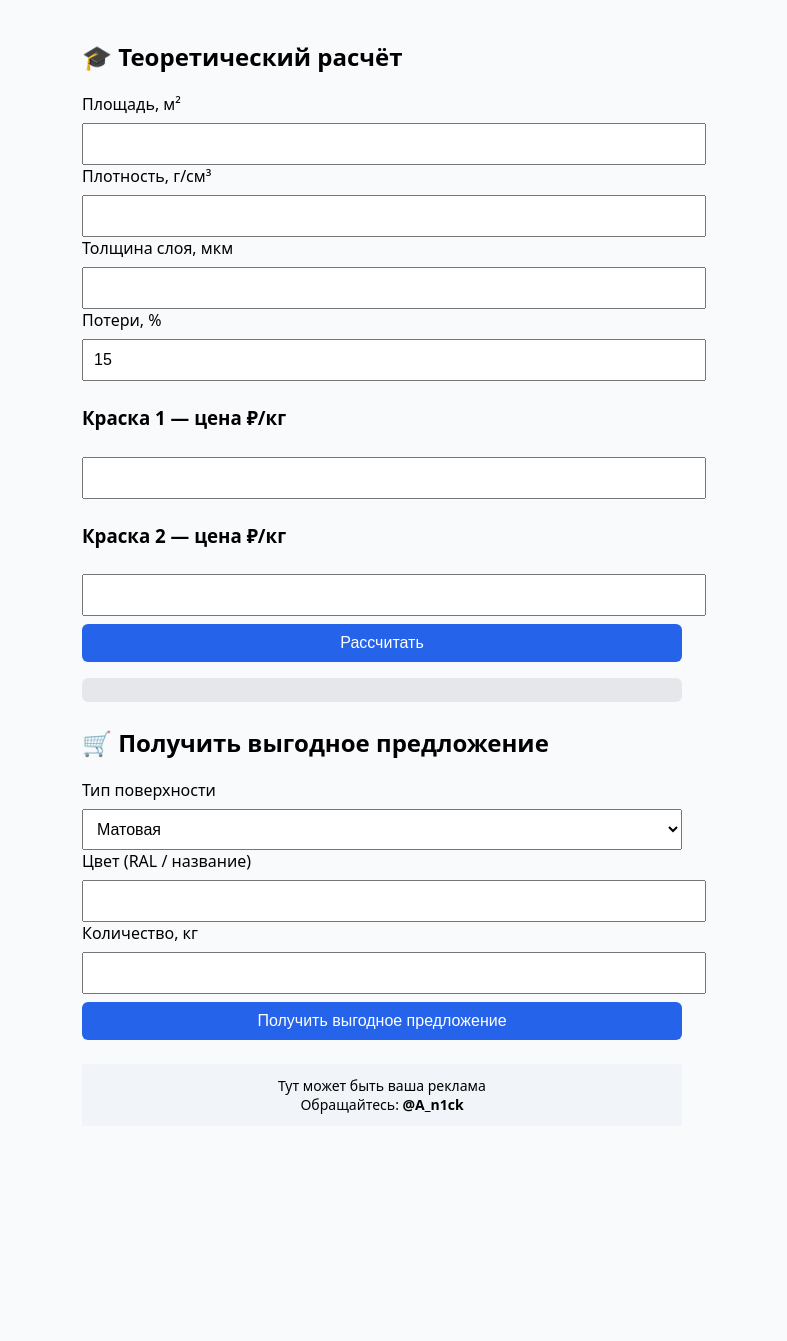
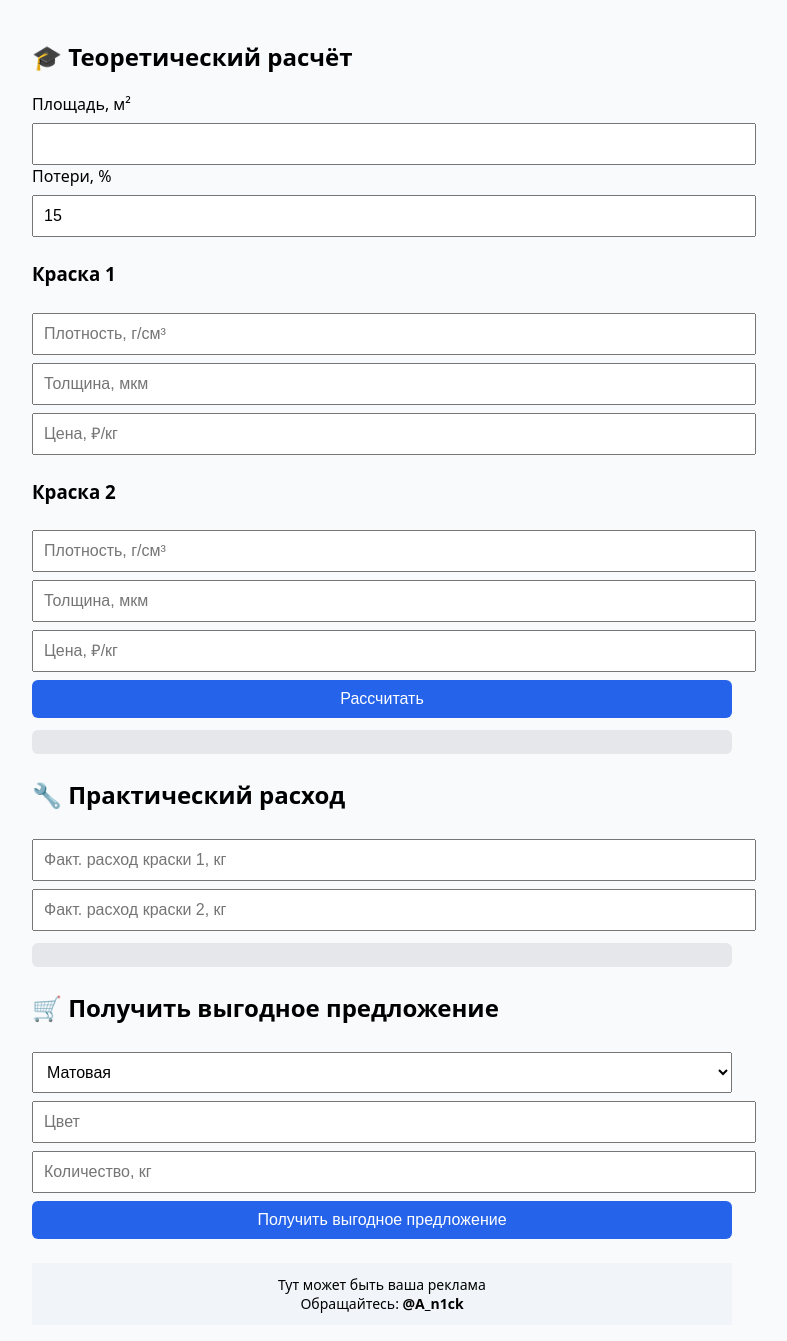
Before and after one commit to 10n1ck-cmd/paint-calculator-bot, a Flask app: page / in a window 1280 px wide. Shown: the whole page, without its empty margins (258-1045 px from the left). Before the commit the page ends 1114 px from the top, so only its background shows below. Run offline with Flask 3, Linux system fonts and the light colour scheme.

Commit message:
Update index.html

```diff
--- a/templates/index.html
+++ b/templates/index.html
@@ -8,13 +8,13 @@
 
 <style>
 body { font-family: system-ui; background:#f8fafc; margin:0; }
-.container { max-width:600px; margin:auto; padding:16px; }
+.container { max-width:700px; margin:auto; padding:16px; }
 h2,h3 { margin-top:24px; }
 input,select,button {
   width:100%; padding:10px; margin-top:8px; font-size:16px;
 }
 button { background:#2563eb; color:#fff; border:none; border-radius:6px; }
-.result { margin-top:16px; background:#e5e7eb; padding:12px; border-radius:6px; }
+.block { background:#e5e7eb; padding:12px; border-radius:6px; margin-top:12px; }
 .banner {
   margin-top:24px; padding:12px; background:#f1f5f9; text-align:center;
   font-size:14px;
@@ -30,28 +30,32 @@ button { background:#2563eb; color:#fff; border:none; border-radius:6px; }
 <label>Площадь, м²</label>
 <input id="area" type="number" step="0.001">
 
-<label>Плотность, г/см³</label>
-<input id="density" type="number" step="0.001">
+<label>Потери, %</label>
+<input id="loss" type="number" value="15">
 
-<label>Толщина слоя, мкм</label>
-<input id="thickness" type="number" step="1">
+<h3>Краска 1</h3>
+<input id="d1" placeholder="Плотность, г/см³" type="number" step="0.001">
+<input id="t1" placeholder="Толщина, мкм" type="number">
+<input id="p1" placeholder="Цена, ₽/кг" type="number" step="0.01">
 
-<label>Потери, %</label>
-<input id="loss" type="number" step="1" value="15">
+<h3>Краска 2</h3>
+<input id="d2" placeholder="Плотность, г/см³" type="number" step="0.001">
+<input id="t2" placeholder="Толщина, мкм" type="number">
+<input id="p2" placeholder="Цена, ₽/кг" type="number" step="0.01">
 
-<h3>Краска 1 — цена ₽/кг</h3>
-<input id="price1" type="number" step="0.01">
+<button onclick="calc()">Рассчитать</button>
 
-<h3>Краска 2 — цена ₽/кг</h3>
-<input id="price2" type="number" step="0.01">
+<div id="theory" class="block"></div>
 
-<button onclick="calculate()">Рассчитать</button>
+<h2>🔧 Практический расход</h2>
 
-<div id="output" class="result"></div>
+<input id="q1" placeholder="Факт. расход краски 1, кг" type="number" step="0.001">
+<input id="q2" placeholder="Факт. расход краски 2, кг" type="number" step="0.001">
+
+<div id="practice" class="block"></div>
 
 <h2>🛒 Получить выгодное предложение</h2>
 
-<label>Тип поверхности</label>
 <select id="surface">
   <option>Матовая</option>
   <option>Глянцевая</option>
@@ -60,13 +64,10 @@ button { background:#2563eb; color:#fff; border:none; border-radius:6px; }
   <option>Антик</option>
 </select>
 
-<label>Цвет (RAL / название)</label>
-<input id="color">
+<input id="color" placeholder="Цвет">
+<input id="quantity" placeholder="Количество, кг" type="number" step="0.1">
 
-<label>Количество, кг</label>
-<input id="quantity" type="number" step="0.1">
-
-<button onclick="sendOrder()">Получить выгодное предложение</button>
+<button onclick="send()">Получить выгодное предложение</button>
 
 <div class="banner">
 Тут может быть ваша реклама<br>
@@ -77,74 +78,72 @@ button { background:#2563eb; color:#fff; border:none; border-radius:6px; }
 
 <script>
 const tg = window.Telegram.WebApp;
-let lastCalc = null;
+let result = {};
 
-function calculate() {
-  const S = parseFloat(area.value);
-  const rho = parseFloat(density.value);
-  const h = parseFloat(thickness.value);
-  const loss = parseFloat(loss.value) / 100;
-  const p1 = parseFloat(price1.value);
-  const p2 = parseFloat(price2.value);
+function calc() {
+  const S = +area.value;
+  const loss = +loss.value / 100;
 
-  if ([S,rho,h,p1,p2].some(isNaN)) {
-    alert("Заполните все поля");
+  const d1v = +d1.value, t1v = +t1.value, p1v = +p1.value;
+  const d2v = +d2.value, t2v = +t2.value, p2v = +p2.value;
+
+  if ([S,d1v,t1v,p1v,d2v,t2v,p2v].some(isNaN)) {
+    alert("Заполните все поля теории");
     return;
   }
 
-  // q = ρ * h / 1000
-  const q = (rho * h) / 1000;
+  // q = rho * h / 1000
+  const q1t = d1v * t1v / 1000 * S * (1 + loss);
+  const q2t = d2v * t2v / 1000 * S * (1 + loss);
 
-  // Q = q * S * (1 + loss)
-  const Q = q * S * (1 + loss);
+  const c1t = q1t * p1v;
+  const c2t = q2t * p2v;
 
-  const C1 = Q * p1;
-  const C2 = Q * p2;
+  theory.innerHTML = `
+<b>Теория:</b><br>
+Краска 1: ${q1t.toFixed(3)} кг / ${c1t.toFixed(2)} ₽<br>
+Краска 2: ${q2t.toFixed(3)} кг / ${c2t.toFixed(2)} ₽
+`;
 
-  const cheaper = C1 < C2 ? "Краска 1" : "Краска 2";
-  const diff = Math.abs(C1 - C2);
-  const percent = (diff / Math.max(C1, C2) * 100).toFixed(1);
+  result.theory = { q1:q1t, q2:q2t, c1:c1t, c2:c2t };
 
-  lastCalc = {
-    area: S,
-    density: rho,
-    thickness: h,
-    loss: loss*100,
-    consumption: Q.toFixed(3),
-    cost1: C1.toFixed(2),
-    cost2: C2.toFixed(2),
-    cheaper,
-    percent
-  };
+  const q1p = +q1.value, q2p = +q2.value;
+  if (!isNaN(q1p) && !isNaN(q2p)) {
+    const c1p = q1p * p1v;
+    const c2p = q2p * p2v;
 
-  output.innerHTML = `
-<b>Расход:</b> ${Q.toFixed(3)} кг<br>
-<b>Стоимость краски 1:</b> ${C1.toFixed(2)} ₽<br>
-<b>Стоимость краски 2:</b> ${C2.toFixed(2)} ₽<br>
-<b>Выгоднее:</b> ${cheaper}<br>
-<b>Экономия:</b> ${percent} %
+    practice.innerHTML = `
+<b>Практика:</b><br>
+Краска 1: ${c1p.toFixed(2)} ₽<br>
+Краска 2: ${c2p.toFixed(2)} ₽
 `;
+
+    result.practice = { q1:q1p, q2:q2p, c1:c1p, c2:c2p };
+  }
+
+  const base = result.practice ?? result.theory;
+  const cheaper = base.c1 < base.c2 ? "Краска 1" : "Краска 2";
+  const percent = (Math.abs(base.c1-base.c2)/Math.max(base.c1,base.c2)*100).toFixed(1);
+
+  practice.innerHTML += `<br><b>Выгоднее:</b> ${cheaper}<br><b>Экономия:</b> ${percent}%`;
+
+  result.summary = { cheaper, percent };
 }
 
-function sendOrder() {
-  if (!lastCalc) {
-    alert("Сначала выполните расчёт");
-    return;
-  }
-
-  fetch("/api/order", {
+function send() {
+  fetch("/api/order",{
     method:"POST",
     headers:{ "Content-Type":"application/json" },
     body: JSON.stringify({
       telegram: tg.initDataUnsafe.user,
-      calculation: lastCalc,
-      order: {
-        surface: surface.value,
-        color: color.value,
-        quantity: quantity.value
+      result,
+      order:{
+        surface:surface.value,
+        color:color.value,
+        quantity:quantity.value
       }
     })
-  }).then(()=>alert("Заявка отправлена админу"));
+  }).then(()=>alert("Отправлено админу"));
 }
 </script>
 
```
